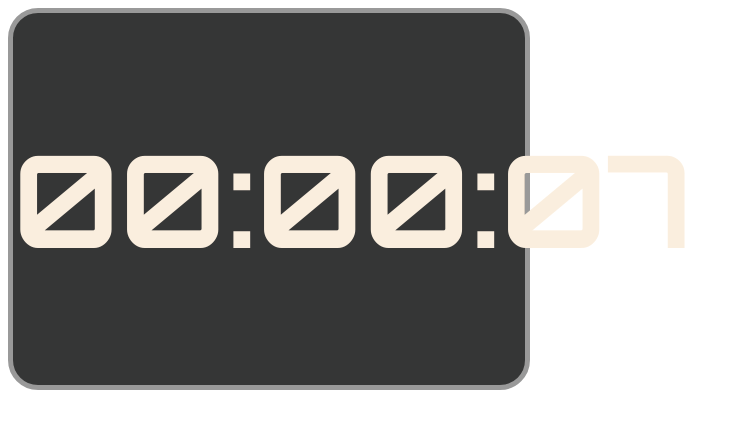
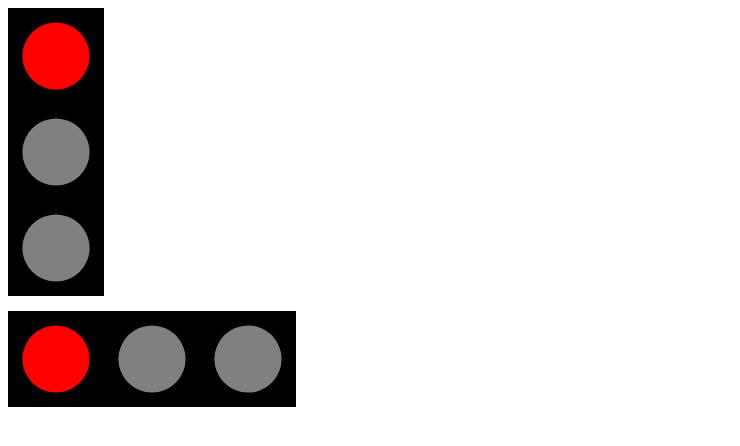
Before and after one commit to JamarTG/react-challenges, a React (Vite) app: page / in a window 1280 px wide. Shown: the top 446 px of the page, without its empty margins (0-740 px from the left). Built offline with nearby package versions, Linux system fonts and the light colour scheme; a web font is replaced by a local one.

Commit message:
absolutely wrecked stoplight challenge

```diff
--- a/src/App.tsx
+++ b/src/App.tsx
@@ -1,10 +1,10 @@
 import './App.css';
-import { Clock } from './components/ClockMedium/Clock';
+import TrafficLight from './components/TrafficLightMedium/TrafficLight';
 
 function App() {
   return (
     <>
-     <Clock />
+     <TrafficLight />
     </>
   );
 }
--- /dev/null
+++ b/src/components/TrafficLightMedium/TrafficLight.css
@@ -0,0 +1,29 @@
+.traffic-lights-container {
+    display: flex;
+    flex-direction: column;
+    gap: 15px;
+}
+
+.traffic-light-case {
+    background-color: black;
+    display: flex;
+}
+
+.light {
+    flex:1;
+    background-color: grey;
+    border-radius: 50%;
+    transform: scale(0.7);
+    border: 10px;
+}
+
+.traffic-light-case:first-child {
+    flex-direction: column;
+    width: 6rem;
+    aspect-ratio: 1/3;
+}
+
+.traffic-light-case:last-child {
+    width: 18rem;
+    aspect-ratio: 3/1;
+}
--- /dev/null
+++ b/src/components/TrafficLightMedium/TrafficLight.tsx
@@ -0,0 +1,71 @@
+import { useEffect, useState } from "react";
+import "./TrafficLight.css";
+
+type LightColor = "red" | "green" | "yellow";
+
+const LIGHT_COLORS: LightColor[] = ["red", "yellow", "green"];
+
+
+const TrafficLight = () => {
+  const [activeColor, setActiveColor] = useState<LightColor>("red");
+  const [colorDuration, setColorDuration] = useState<number>(4000);
+
+
+  const getNextActiveColor = (currentActiveColor:LightColor) => {
+        if(currentActiveColor === "red") return "yellow";
+        if(currentActiveColor === "yellow") return "green";
+        return "red";
+  }
+
+  const getColorDuration = (color: LightColor) => {
+    const RED_DURATION_TIME = 4000;
+    const YELLOW_DURATION_TIME = 500;
+    const GREEN_DURATION_TIME = 3000;
+
+    if(color === "red") return RED_DURATION_TIME;
+    if(color === "yellow") return YELLOW_DURATION_TIME;
+    return GREEN_DURATION_TIME;
+  }
+
+  useEffect(() => {
+    const id = setTimeout(() => {
+        const nextActiveColor = getNextActiveColor(activeColor);
+        const colorDuration = getColorDuration(nextActiveColor);
+
+        setActiveColor(nextActiveColor);
+        setColorDuration(colorDuration)
+
+    },colorDuration)
+
+    return () => clearInterval(id)
+
+  },[activeColor,colorDuration])
+
+  return (
+    <div className="traffic-lights-container">
+
+      <div className="traffic-light-case">
+        {LIGHT_COLORS.map((color) => {
+          return (
+            <div
+              className="light"
+              style={{ backgroundColor: activeColor === color ? color : "" }}
+            ></div>
+          );
+        })}
+      </div>
+      <div className="traffic-light-case">
+        {LIGHT_COLORS.map((color) => {
+          return (
+            <div
+              className="light"
+              style={{ backgroundColor: activeColor === color ? color : "" }}
+            ></div>
+          );
+        })}
+      </div>
+    </div>
+  );
+};
+
+export default TrafficLight;
```
